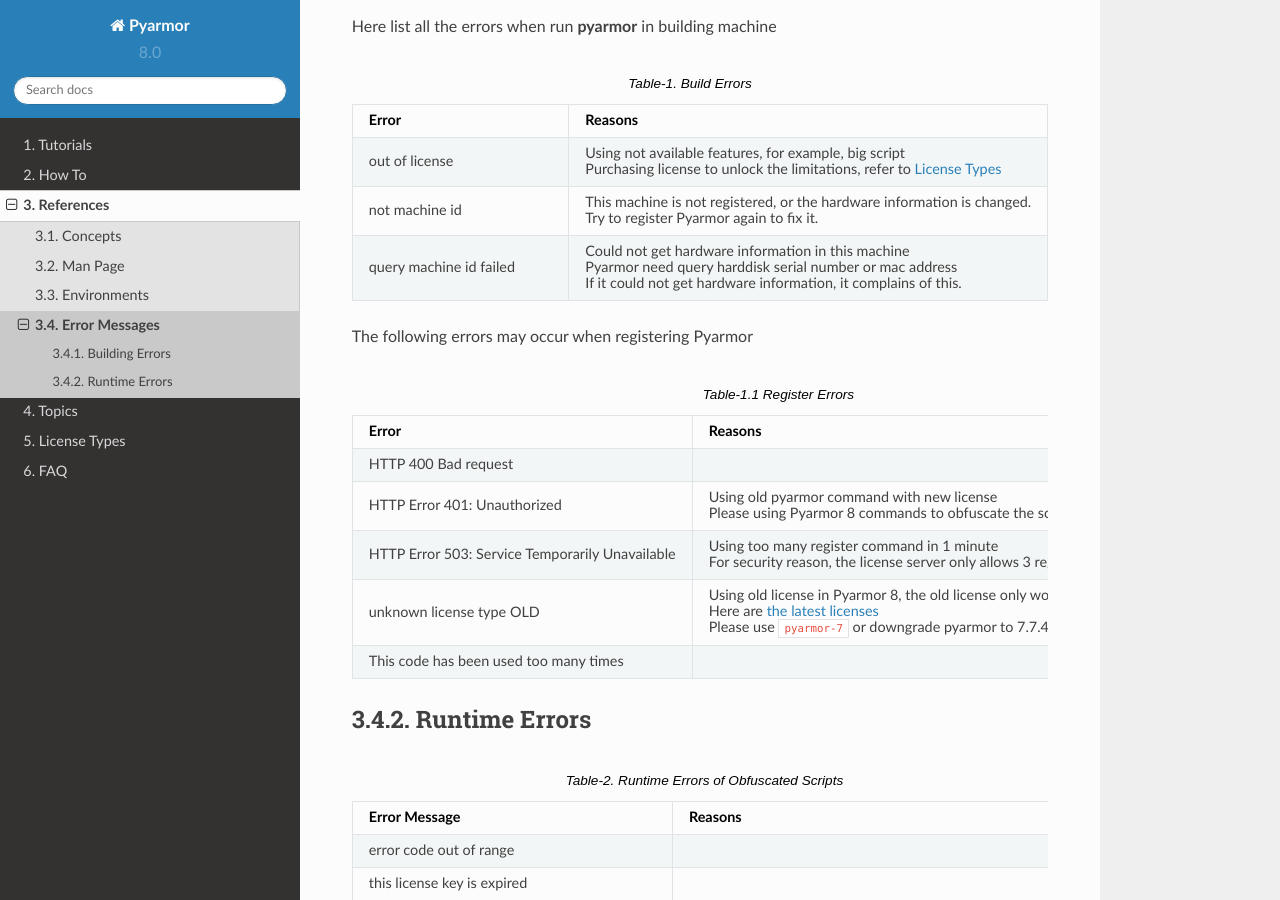
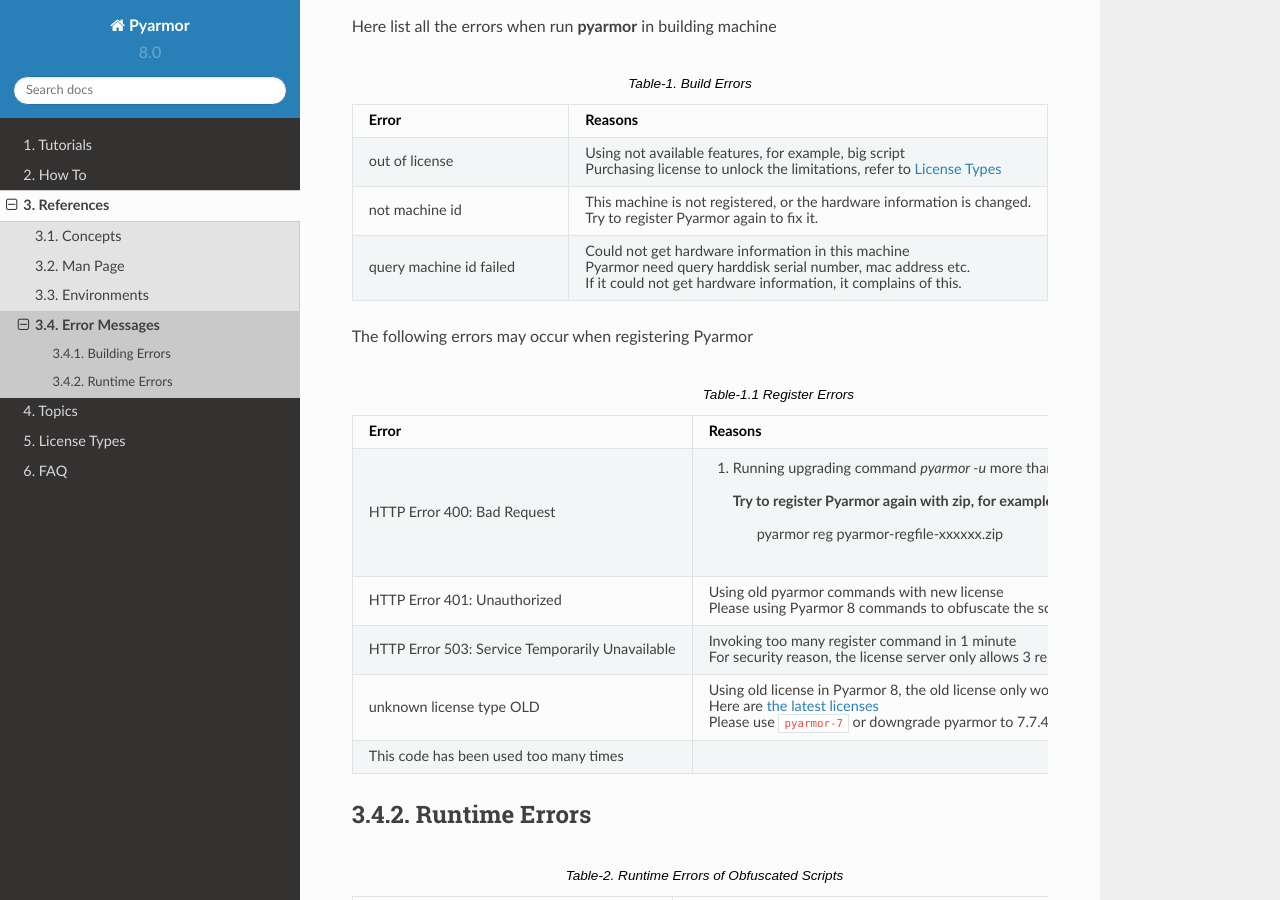
Before and after one commit to dashingsoft/pyarmor, a Sphinx documentation site: the page built from docs/reference/errors.rst, in a window 1280 px wide and 900 px high, scrolled down 700 px. Built offline with Sphinx 7.4.7 and the Read the Docs theme 2.0.0, drawn with Linux system fonts in a browser that asks for light colours.

Commit message:
Refine doc

```diff
--- a/docs/reference/errors.rst
+++ b/docs/reference/errors.rst
@@ -49,10 +49,9 @@
    * - query machine id failed
      - Could not get hardware information in this machine
 
-       Pyarmor need query harddisk serial number or mac address
+       Pyarmor need query harddisk serial number, mac address etc.
 
        If it could not get hardware information, it complains of this.
-
 
 The following errors may occur when registering Pyarmor
 
@@ -63,14 +62,17 @@
 
    * - Error
      - Reasons
-   * - HTTP 400 Bad request
-     -
+   * - HTTP Error 400: Bad Request
+     - 1. Running upgrading command `pyarmor -u` more than once
+
+          Try to register Pyarmor again with zip, for example::
+             pyarmor reg pyarmor-regfile-xxxxxx.zip
    * - HTTP Error 401: Unauthorized
-     - Using old pyarmor command with new license
+     - Using old pyarmor commands with new license
 
        Please using Pyarmor 8 commands to obfuscate the scripts
    * - HTTP Error 503: Service Temporarily Unavailable
-     - Using too many register command in 1 minute
+     - Invoking too many register command in 1 minute
 
        For security reason, the license server only allows 3 register request in 1 minute
    * - unknown license type OLD
```
